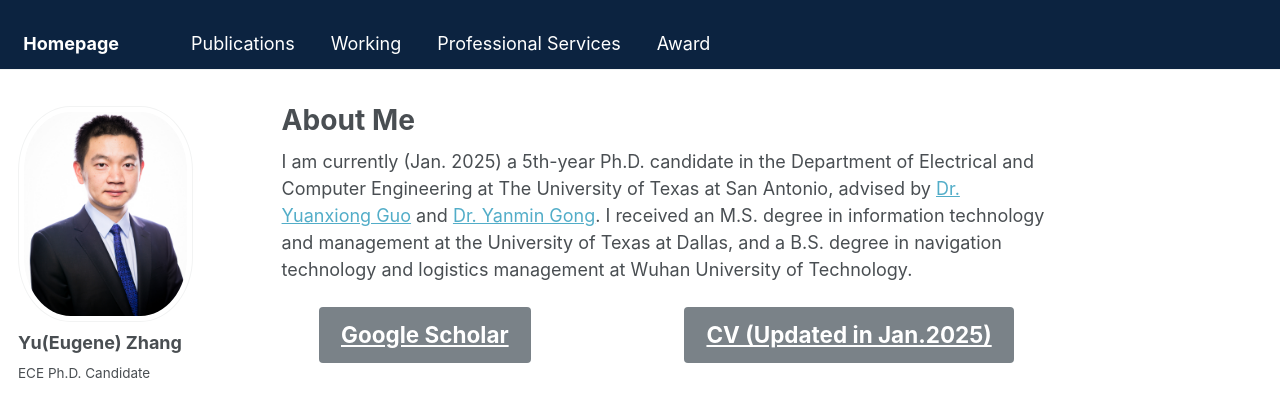
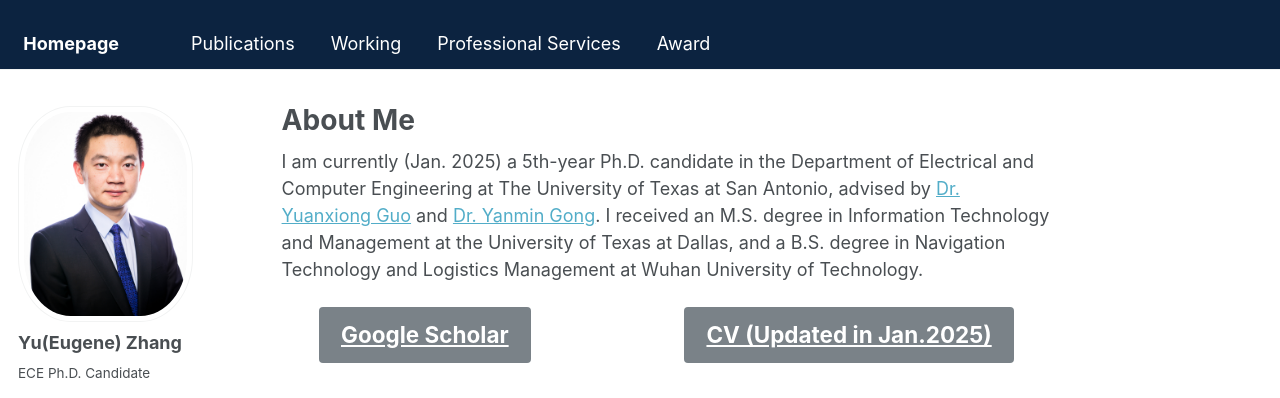
Before and after one commit to Yu-Zhang-Eugene/yu-zhang-eugene.github.io, a Jekyll site: the page built from _pages/about.md, in a window 1280 px wide and 900 px high. Shown: the top 398 px of the window. Built offline with Jekyll 4.4.1, drawn with Linux system fonts in a browser that asks for light colours; some web fonts are replaced.

```diff
--- a/_pages/about.md
+++ b/_pages/about.md
@@ -7,7 +7,7 @@ redirect_from:
   - /about.html
 ---
 
-I am currently (Jan. 2025) a 5th-year Ph.D. candidate in the Department of Electrical and Computer Engineering at The University of Texas at San Antonio, advised by [Dr. Yuanxiong Guo](https://guoyuanxiong.github.io) and [Dr. Yanmin Gong](https://yanmingong.github.io). I received an M.S. degree in information technology and management at the University of Texas at Dallas, and a B.S. degree in navigation technology and logistics management at Wuhan University of Technology.
+I am currently (Jan. 2025) a 5th-year Ph.D. candidate in the Department of Electrical and Computer Engineering at The University of Texas at San Antonio, advised by [Dr. Yuanxiong Guo](https://guoyuanxiong.github.io) and [Dr. Yanmin Gong](https://yanmingong.github.io). I received an M.S. degree in Information Technology and Management at the University of Texas at Dallas, and a B.S. degree in Navigation Technology and Logistics Management at Wuhan University of Technology.
 
 <div style="display: flex; justify-content: space-around; align-items: center;">
   <!-- First button linking to Stack Overflow -->
```
